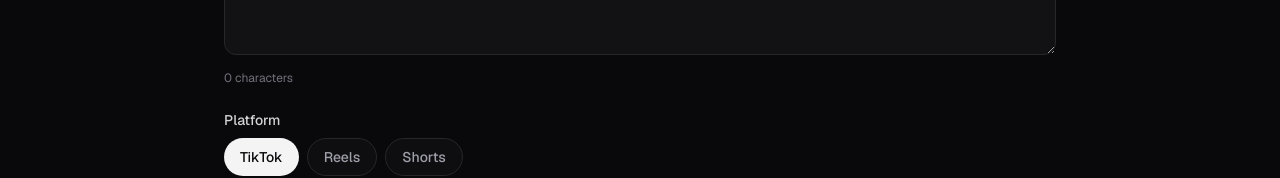
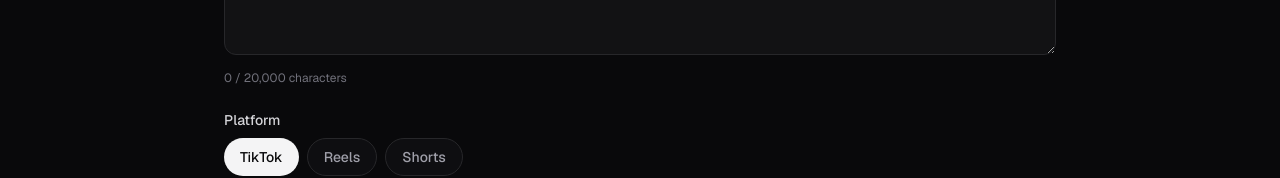
Before and after one commit to acheematiaschh103/clipforge, a Next.js app: page / in a window 1280 px wide. Shown: the part 564-742 px from the top of the page. Built offline with nearby package versions, Linux system fonts and the light colour scheme.

Commit message:
Improve transcript length UX

```diff
--- a/src/app/page.tsx
+++ b/src/app/page.tsx
@@ -219,13 +219,18 @@
               id="transcript"
               name="transcript"
               rows={10}
+              maxLength={20000}
               value={transcript}
               onChange={(event) => setTranscript(event.target.value)}
               placeholder="Paste your YouTube video, podcast, or stream transcript here..."
               className="w-full resize-y rounded-xl border border-zinc-800 bg-zinc-900/60 px-4 py-3 text-sm leading-6 text-zinc-100 placeholder:text-zinc-500 outline-none transition focus:border-zinc-600 focus:ring-1 focus:ring-zinc-600"
             />
-            <p className="mt-2 text-xs text-zinc-500">
-              {transcript.length} characters
+            <p
+  className={`mt-2 text-xs ${
+    transcript.length >= 18000 ? "text-amber-400" : "text-zinc-500"
+  }`}
+>
+            {transcript.length.toLocaleString()} / 20,000 characters
             </p>
           </div>
 
```
